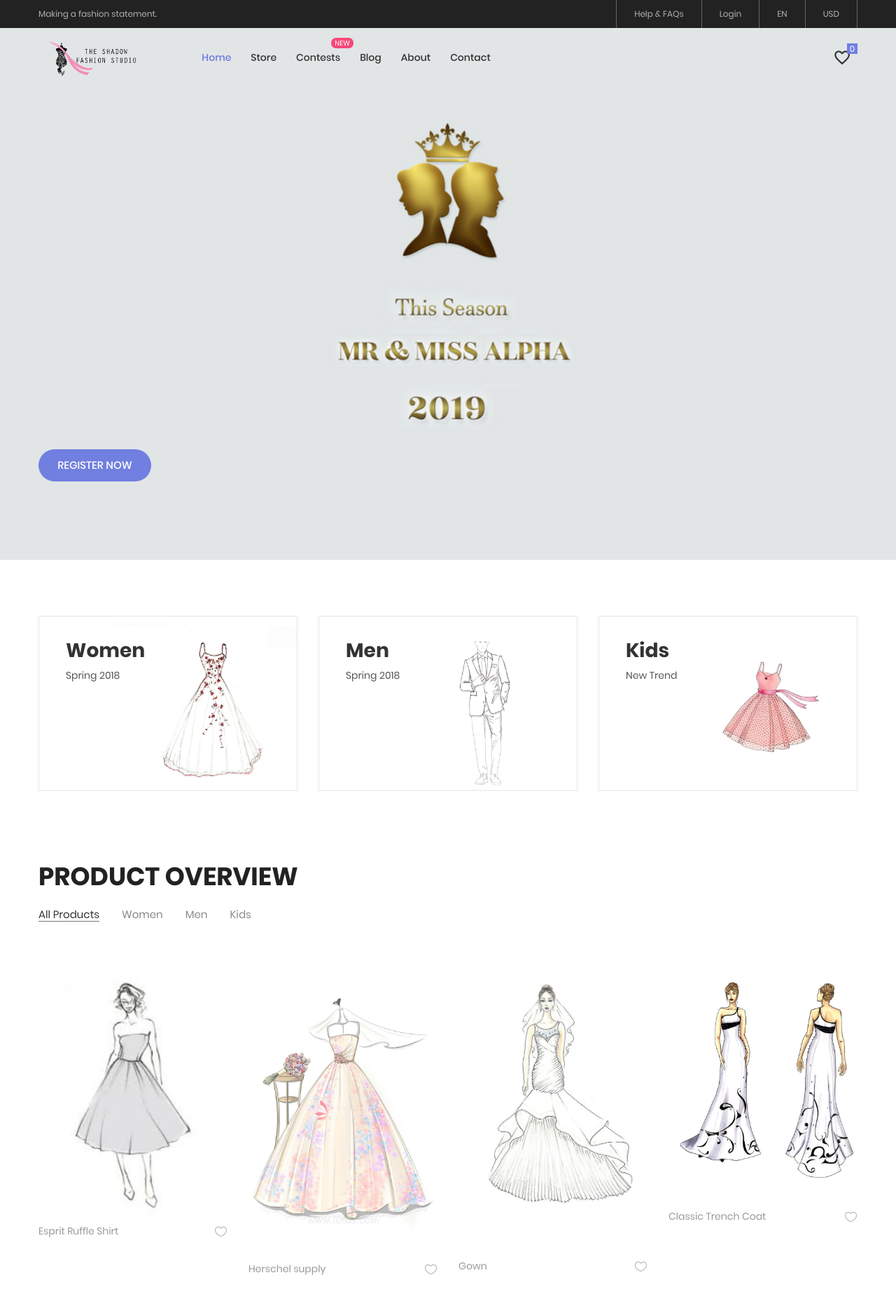
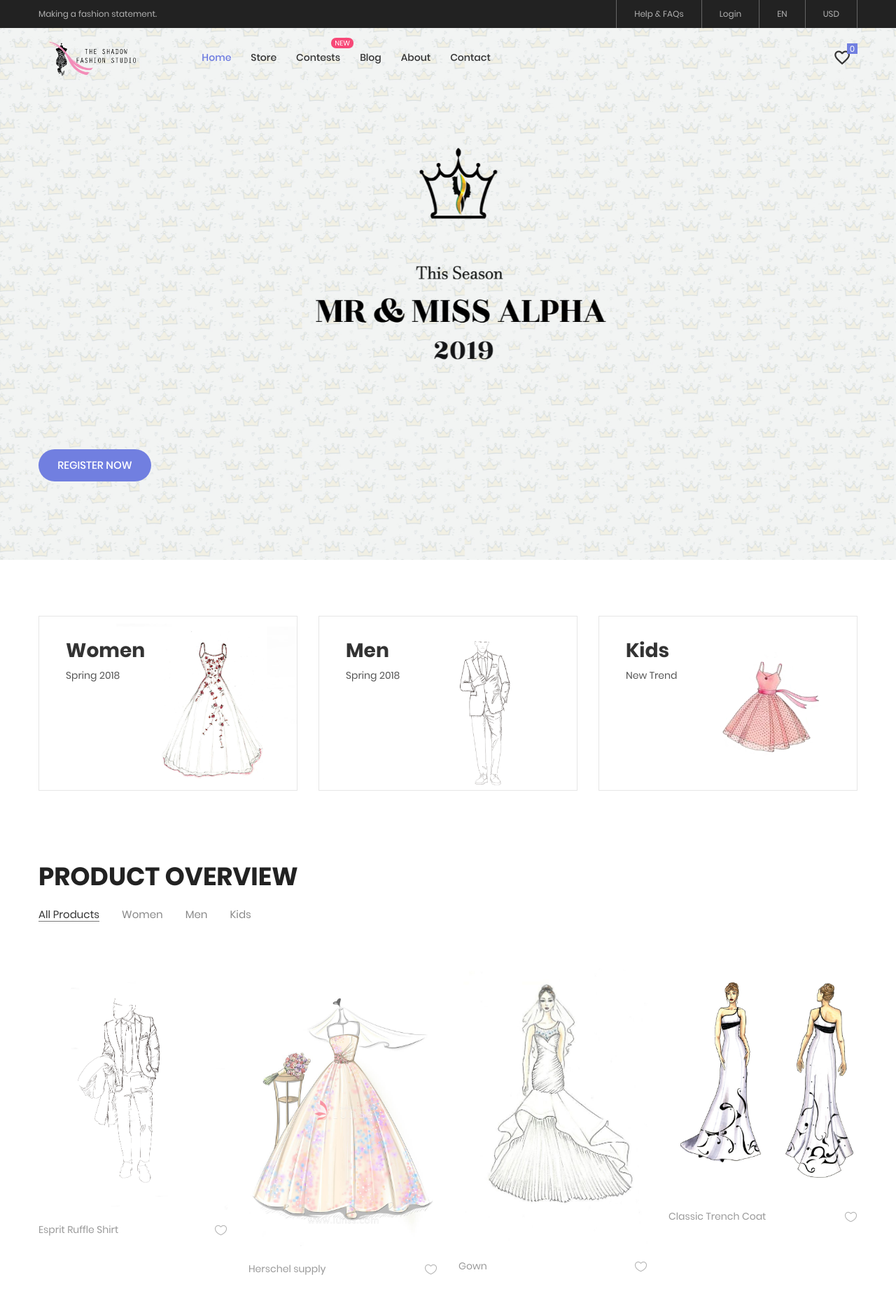
Before and after one commit to ajin94/ShadowFashion, a Flask app: page / in a window 1280 px wide. Shown: the top 1862 px of the page at 70% size. Run offline with Flask 2, Linux system fonts and the light colour scheme; some libraries are stand-ins or nearby versions; some web fonts are replaced.

Commit message:
'update'

```diff
--- a/server.py
+++ b/server.py
@@ -208,5 +208,5 @@ def check_uname_duplicate():
         return json.dumps({'status': 'ERROR'})
     return json.dumps({'status': 'OK'})
 
-# if __name__ == "__main__":
-#     sfapp.run()
+if __name__ == "__main__":
+    sfapp.run()
--- a/templates/client/index.html
+++ b/templates/client/index.html
@@ -12,7 +12,7 @@
 	<section class="section-slide">
 		<div class="wrap-slick1">
 			<div class="slick1">
-				<div class="item-slick1" style="background-image: url(../../static/res/images/4.2.jpg);">
+				<div class="item-slick1" style="background-image: url(../../static/res/images/slide1.jpg);">
 					<div class="container h-full">
 						<div class="flex-col-l-m h-full p-t-100 p-b-30 respon5">
 							<div class="layer-slick1 animated visible-false" data-appear="slideInUp" data-delay="100"
@@ -416,11 +416,11 @@
 			</div>
 
 			<div class="row isotope-grid">
-				<div class="col-sm-6 col-md-4 col-lg-3 p-b-35 isotope-item women">
+				<div class="col-sm-6 col-md-4 col-lg-3 p-b-35 isotope-item men">
 					<!-- Block2 -->
 					<div class="block2">
 						<div class="block2-pic hov-img0">
-							<img src="{{ url_for('static', filename='res/images/store2/14.jpg')}}" alt="IMG-PRODUCT">
+							<img src="{{ url_for('static', filename='res/images/store2/sketch-3.jpg')}}" alt="IMG-PRODUCT">
 
 							<a href="#" class="block2-btn flex-c-m stext-103 cl2 size-102 bg0 bor2 hov-btn1 p-lr-15 trans-04 js-show-modal1">
 								Quick View
--- a/templates/client/store.html
+++ b/templates/client/store.html
@@ -252,11 +252,11 @@
 			</div>
 
 			<div class="row isotope-grid">
-				<div class="col-sm-6 col-md-4 col-lg-3 p-b-35 isotope-item women">
+				<div class="col-sm-6 col-md-4 col-lg-3 p-b-35 isotope-item men">
 					<!-- Block2 -->
 					<div class="block2">
 						<div class="block2-pic hov-img0">
-							<img src="{{ url_for('static', filename='res/images/store2/14.jpg')}}" alt="IMG-PRODUCT">
+							<img src="{{ url_for('static', filename='res/images/store2/sketch-3.jpg')}}" alt="IMG-PRODUCT">
 
 							<a href="#" class="block2-btn flex-c-m stext-103 cl2 size-102 bg0 bor2 hov-btn1 p-lr-15 trans-04 js-show-modal1">
 								Quick View
```
Also changed, not shown: static/res/images/slide1.jpg (added), static/res/images/store2/sketch-3.jpg (added).
